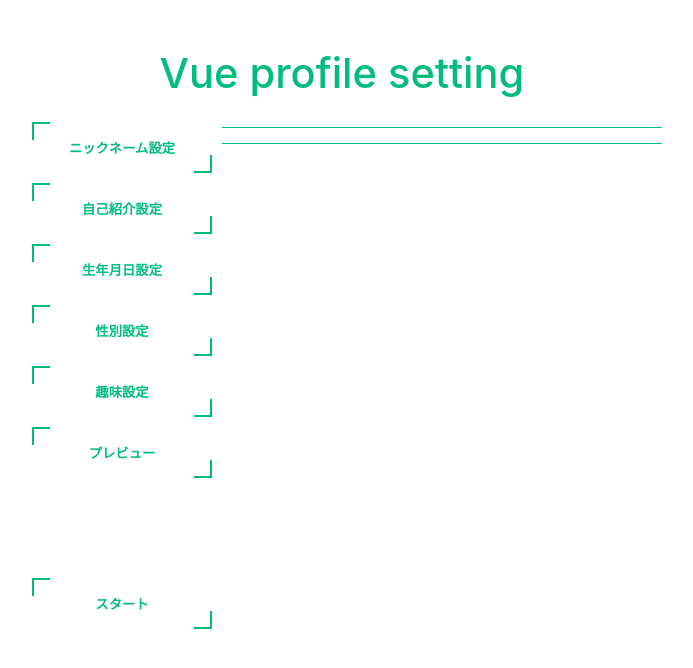
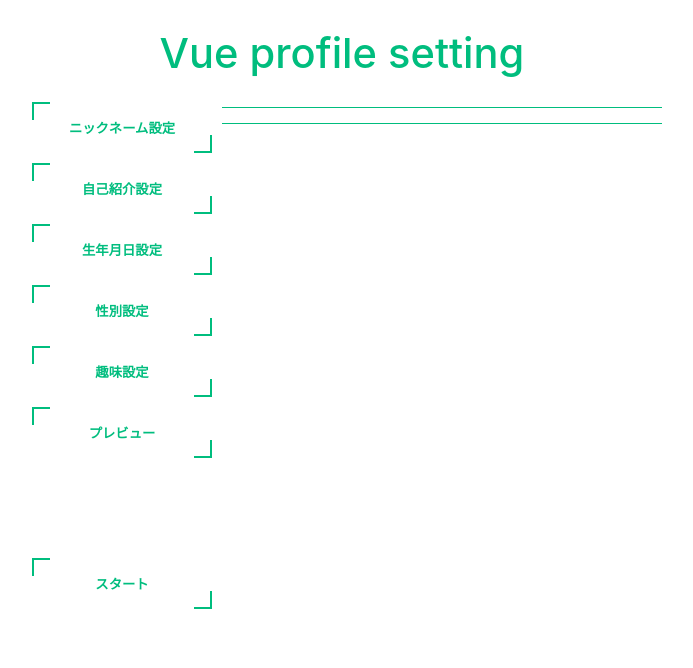
Before and after one commit to HasegawaTakatune/vue-profile-settings, a Vue app: page / in a window 1280 px wide. Shown: the top 668 px of the page, without its empty margins (298-991 px from the left). Built offline with nearby package versions, Linux system fonts and the light colour scheme.

Commit message:
Add main screen styles.

```diff
--- a/src/assets/main.css
+++ b/src/assets/main.css
@@ -1,14 +1,14 @@
-@import './base.css';
-
-body{
-  margin-top: 50px;
-}
+@import "./base.css";
 
 #app {
   font-weight: normal;
 
   width: 50%;
   margin: 0 auto;
+}
+
+header{
+  padding-top: 30px;
 }
 
 a,
```
